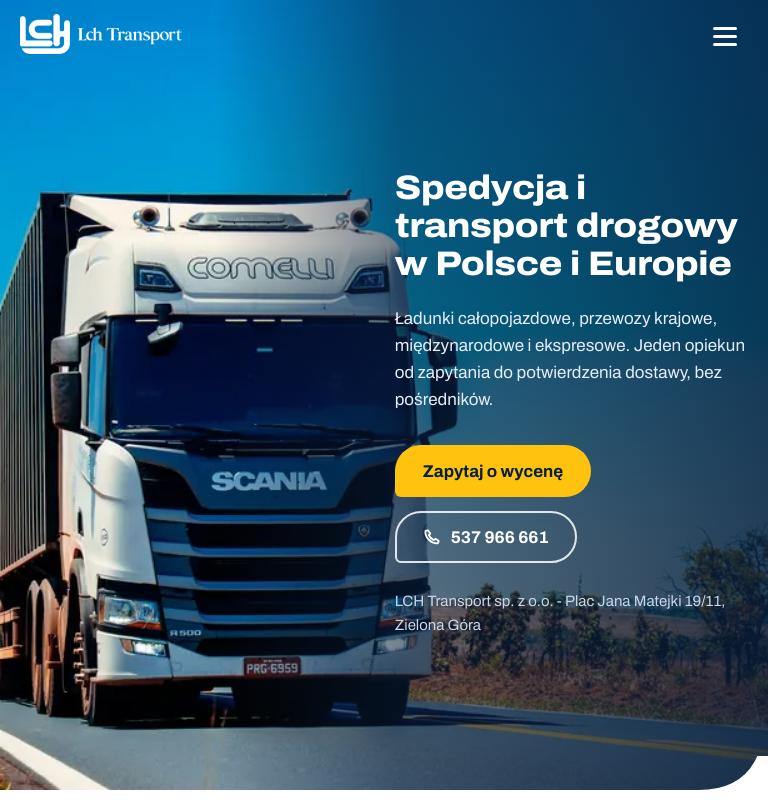
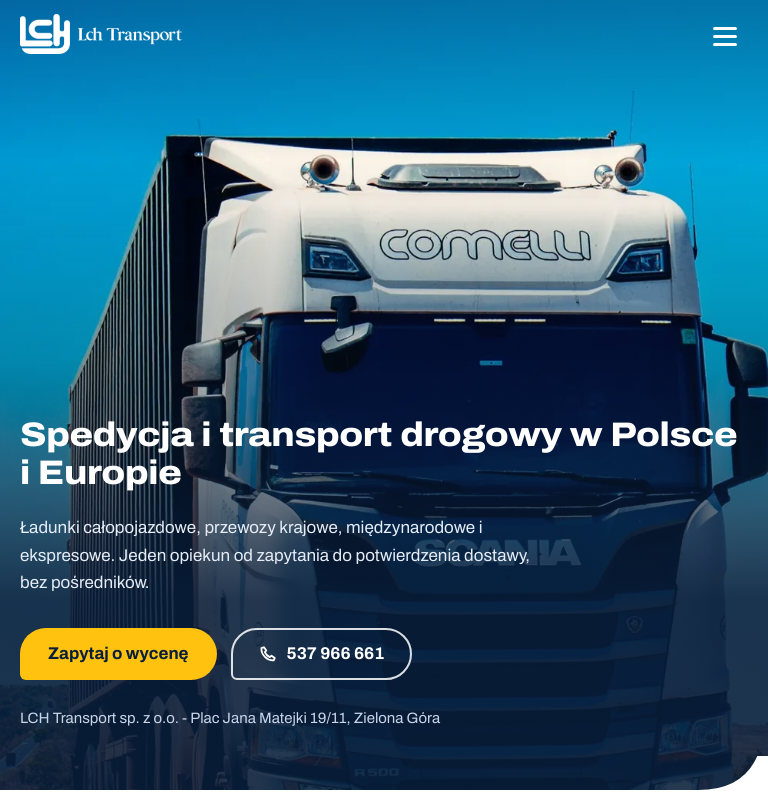
Before and after one commit to Disaster26/lchtransport-koncepcja, a plain HTML site: page index.html in a window 768 px wide. Shown: the top 800 px of the page. Drawn offline with Linux system fonts and the light colour scheme.

Commit message:
Pierwszy ekran na telefonie i tablecie

```diff
--- a/index.html
+++ b/index.html
@@ -14,8 +14,8 @@
 <link rel="icon" href="img/ikona-48.png" sizes="48x48" type="image/png">
 <link rel="apple-touch-icon" href="img/ikona-192.png">
 <link rel="preload" href="fonts/arch-rdzen.woff2" as="font" type="font/woff2" crossorigin>
-<link rel="preload" as="image" type="image/webp" imagesrcset="img/hero-pion-660.webp 660w, img/hero-pion-1000.webp 1000w" imagesizes="100vw" media="(max-width:700px)">
-<link rel="preload" as="image" type="image/webp" imagesrcset="img/hero-960.webp 960w, img/hero-1440.webp 1440w, img/hero-1920.webp 1920w, img/hero-2560.webp 2560w" imagesizes="100vw" media="(min-width:701px)">
+<link rel="preload" as="image" type="image/webp" imagesrcset="img/hero-pion-660.webp 660w, img/hero-pion-1000.webp 1000w" imagesizes="100vw" media="(max-width:1100px)">
+<link rel="preload" as="image" type="image/webp" imagesrcset="img/hero-960.webp 960w, img/hero-1440.webp 1440w, img/hero-1920.webp 1920w, img/hero-2560.webp 2560w" imagesizes="100vw" media="(min-width:1101px)">
 <link rel="stylesheet" href="styl.css">
 <style>
 .wylinka-badge{display:inline-flex;align-items:center;gap:.4em;color:inherit;text-decoration:none;font-size:.875em;line-height:1;opacity:.85}
@@ -50,7 +50,7 @@
 <main>
 <section class="hero">
  <picture>
-  <source media="(max-width:700px)" type="image/webp" srcset="img/hero-pion-660.webp 660w, img/hero-pion-1000.webp 1000w" sizes="100vw">
+  <source media="(max-width:1100px)" type="image/webp" srcset="img/hero-pion-660.webp 660w, img/hero-pion-1000.webp 1000w" sizes="100vw">
   <img src="img/hero-1920.webp" srcset="img/hero-960.webp 960w, img/hero-1440.webp 1440w, img/hero-1920.webp 1920w, img/hero-2560.webp 2560w" sizes="100vw" width="2560" height="1706" alt="Ciągnik siodłowy z naczepą w trasie" fetchpriority="high">
  </picture>
  <div class="w hero-w">
--- a/styl.css
+++ b/styl.css
@@ -44,7 +44,7 @@ p{margin:0}
 .hero picture,.hero picture img{position:absolute;inset:0;width:100%;height:100%;object-fit:cover;object-position:30% 50%}
 .hero::after{content:"";position:absolute;inset:0;background:linear-gradient(90deg,rgba(8,30,59,0) 28%,rgba(8,30,59,.55) 52%,rgba(8,30,59,.82) 100%)}
 .hero-w{position:relative;z-index:2;width:100%;display:flex;justify-content:flex-end;padding-top:76px;padding-bottom:70px}
-.hero-t{max-width:min(720px,46vw)}
+.hero-t{max-width:720px}
 .hero h1{font-size:clamp(34px,3.4vw,58px);font-weight:800}
 .hero .lead{font-size:clamp(17px,1.35vw,20px);margin-top:22px;max-width:540px;color:#E6EDF7}
 .hero .przyc{display:flex;flex-wrap:wrap;gap:14px;margin-top:32px}
@@ -185,3 +185,10 @@ p{margin:0}
  .hero-w{padding-bottom:44px}
 }
 @media (min-width:1700px){.hero-w,.gora-w{max-width:1640px}}
+@media (min-width:1101px){.hero-t{max-width:min(720px,46vw)}}
+@media (min-width:701px) and (max-width:1100px){
+ .hero{align-items:flex-end}
+ .hero-w{justify-content:flex-start}
+ .hero::after{background:linear-gradient(180deg,rgba(8,30,59,.3) 0,rgba(8,30,59,0) 20%,rgba(8,30,59,.25) 45%,rgba(8,30,59,.88) 75%)}
+}
+@media (min-width:701px) and (max-width:1100px){.hero picture img{object-position:50% 40%}}
```
